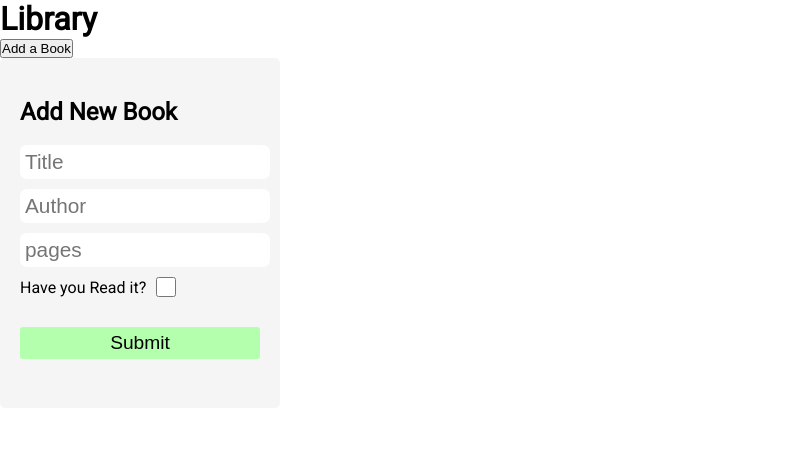
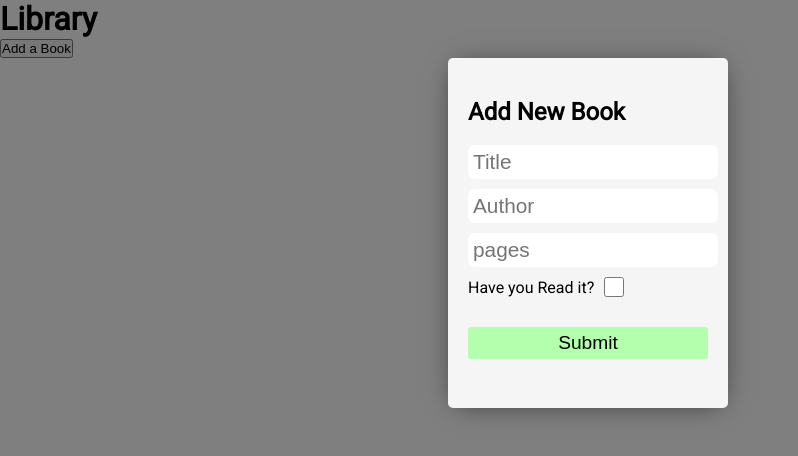
Before and after one commit to AbdulRehman164/Library, a website: page index.html in a window 1280 px wide. Both pictures are taken after a click on the button "Add a Book". Shown: the whole page, without its empty margins (0-798 px from the left). Drawn offline with Linux system fonts and the light colour scheme; a web font is replaced by a local one.

Commit message:
positioned the form and added the blur to the screen when form is opened

```diff
--- a/index.html
+++ b/index.html
@@ -10,6 +10,7 @@
 </head>
 
 <body>
+    <div class="divForBlur"></div>
     <h1>Library</h1>
     <button class="addBook">Add a Book</button>
     <form action="" class="bookForm">
--- a/script.js
+++ b/script.js
@@ -64,6 +64,8 @@ addBookToLibrary();
 
 const addBookButton = document.querySelector('.addBook');
 const form = document.querySelector('.bookForm');
+const blurDiv = document.querySelector('.divForBlur');
 addBookButton.addEventListener('click', () => {
   form.style.display = 'flex';
+  blurDiv.classList.add('blur');
 });
--- a/style.css
+++ b/style.css
@@ -6,6 +6,16 @@
 }
 body {
   font-family: Roboto;
+}
+.blur {
+  content: '';
+  position: fixed;
+  top: 0;
+  left: 0;
+  width: 100%;
+  height: 100%;
+  background-color: rgba(0, 0, 0, 0.5);
+  z-index: 1;
 }
 section {
   height: 200px;
@@ -22,6 +32,12 @@ section {
   padding: 20px;
   background-color: whitesmoke;
   border-radius: 5px;
+  position: absolute;
+  left: 35%;
+  box-shadow: 0px 2px 27px -9px rgba(0, 0, 0, 0.75);
+  -webkit-box-shadow: 0px 2px 27px -9px rgba(0, 0, 0, 0.75);
+  -moz-box-shadow: 0px 2px 27px -9px rgba(0, 0, 0, 0.75);
+  z-index: 2;
 }
 .bookForm ul {
   list-style: none;
```
